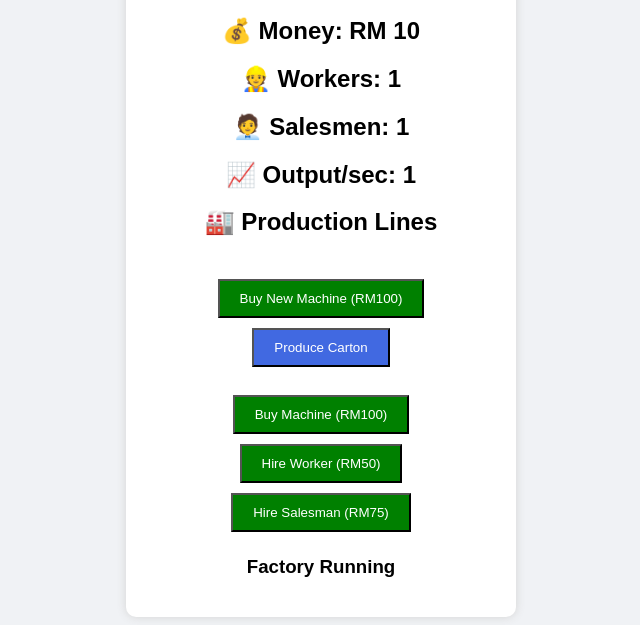
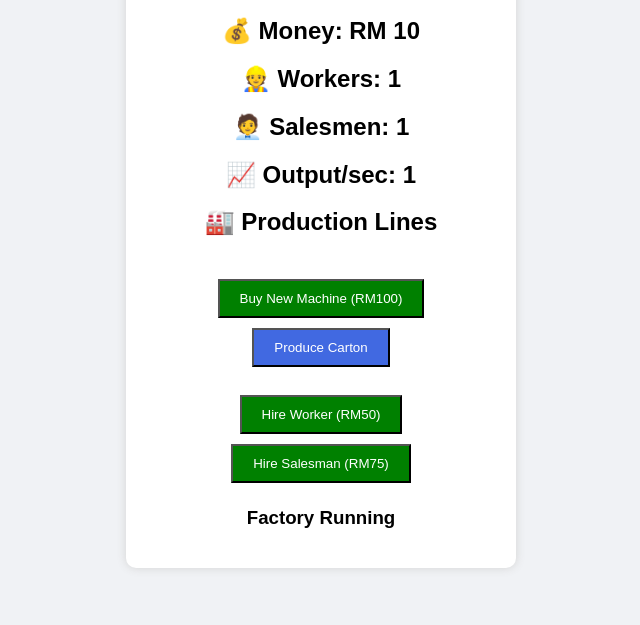
Before and after one commit to JackEAPP/click-game, a plain HTML site: page index.html in a window 1280 px wide. Shown: the part 199-824 px from the top of the page, without its empty margins (319-959 px from the left). After the commit the page ends 800 px from the top, so only its background shows below. Drawn offline with Linux system fonts and the light colour scheme.

Commit message:
Remove 'Buy Machine' button from index.html
Removed the 'Buy Machine' button from the interface.

```diff
--- a/index.html
+++ b/index.html
@@ -69,10 +69,6 @@
 </button>
 
 <br><br>
-
-<button class="upgrade" onclick="buyMachine()">
-    Buy Machine (RM100)
-</button>
 
 <button class="upgrade" onclick="hireWorker()">
     Hire Worker (RM50)
```
